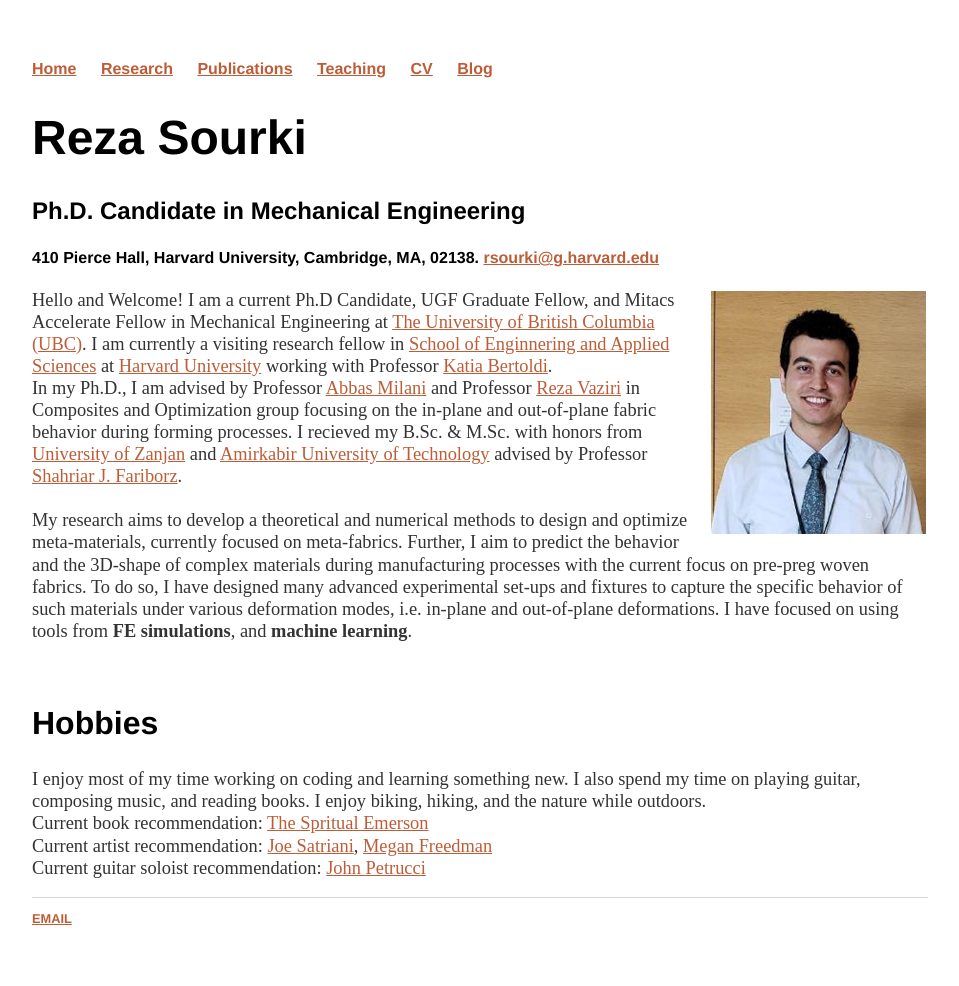
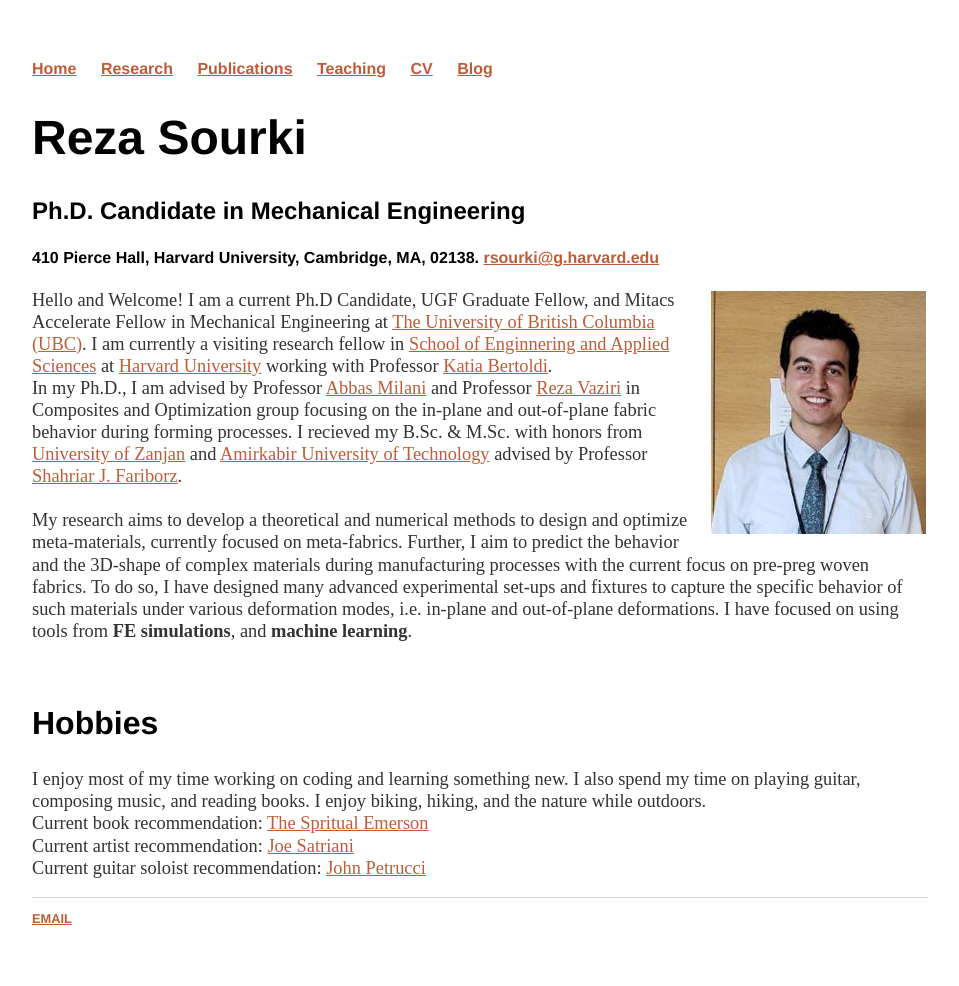
Before and after one commit to rsourki/rsourki.github.io, a Jekyll site: the page built from index.html, in a window 1280 px wide. Shown: the whole page, without its empty margins (160-1119 px from the left). Built offline with Jekyll 4.4.1, drawn with Linux system fonts in a browser that asks for light colours.

Commit message:
Update index.html

```diff
--- a/index.html
+++ b/index.html
@@ -45,7 +45,7 @@ title: Reza Sourki Webpage
 	<br>
 	Current book recommendation: <a href="https://www.goodreads.com/book/show/262300.The_Spiritual_Emerson"> The Spritual Emerson</a>
 	<br>
-	Current artist recommendation: <a href="https://open.spotify.com/artist/2yzxX2DI9LFK8VFTyW2zZ8"> Joe Satriani</a>, <a href="https://open.spotify.com/artist/3fdr15UunbuZxGUETXRqUk"> Megan Freedman</a>
+	Current artist recommendation: <a href="https://open.spotify.com/artist/2yzxX2DI9LFK8VFTyW2zZ8"> Joe Satriani</a> <!--, <a href="https://open.spotify.com/artist/3fdr15UunbuZxGUETXRqUk"> Megan Freedman</a>-->
 	<br>
 	Current guitar soloist recommendation: <a href="https://open.spotify.com/artist/4zvIE8a1h7L0IED4r4qKk1"> John Petrucci</a>
 	</p>
```
